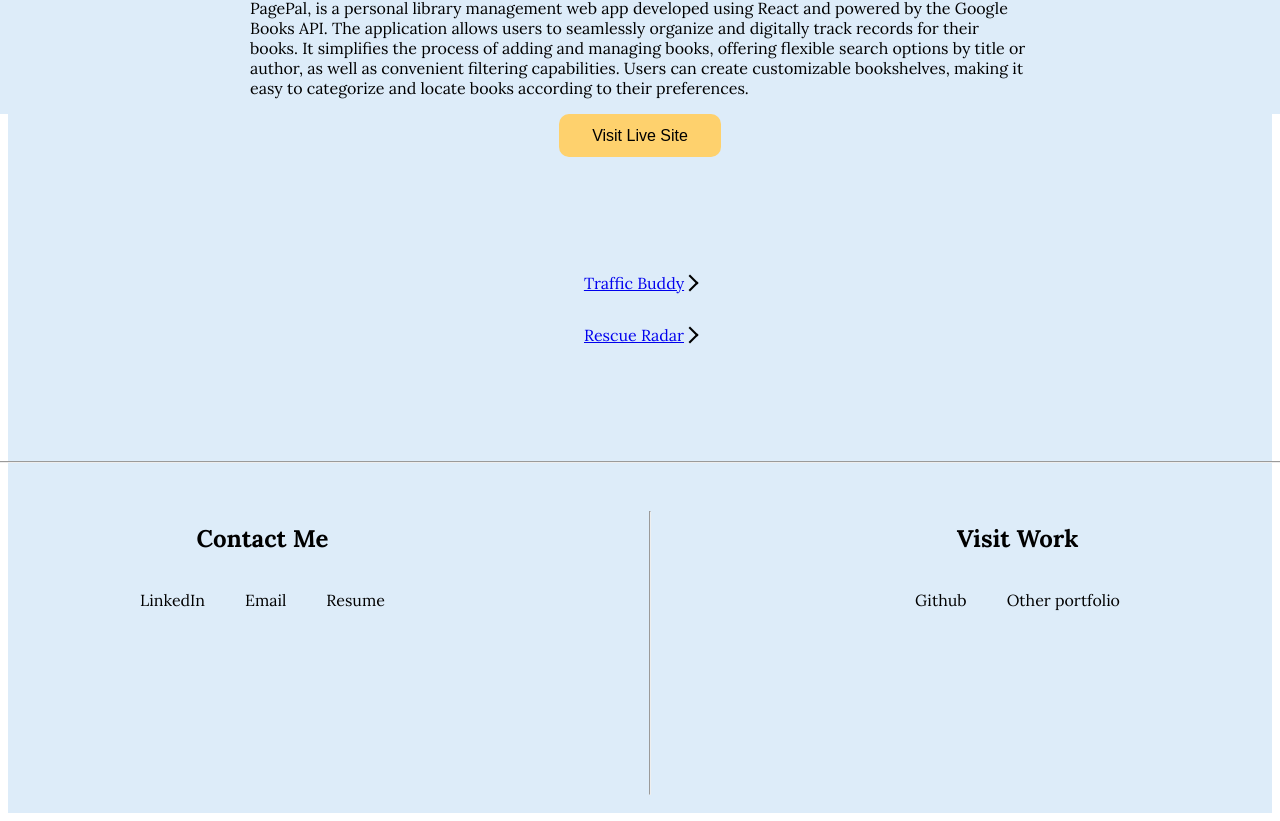
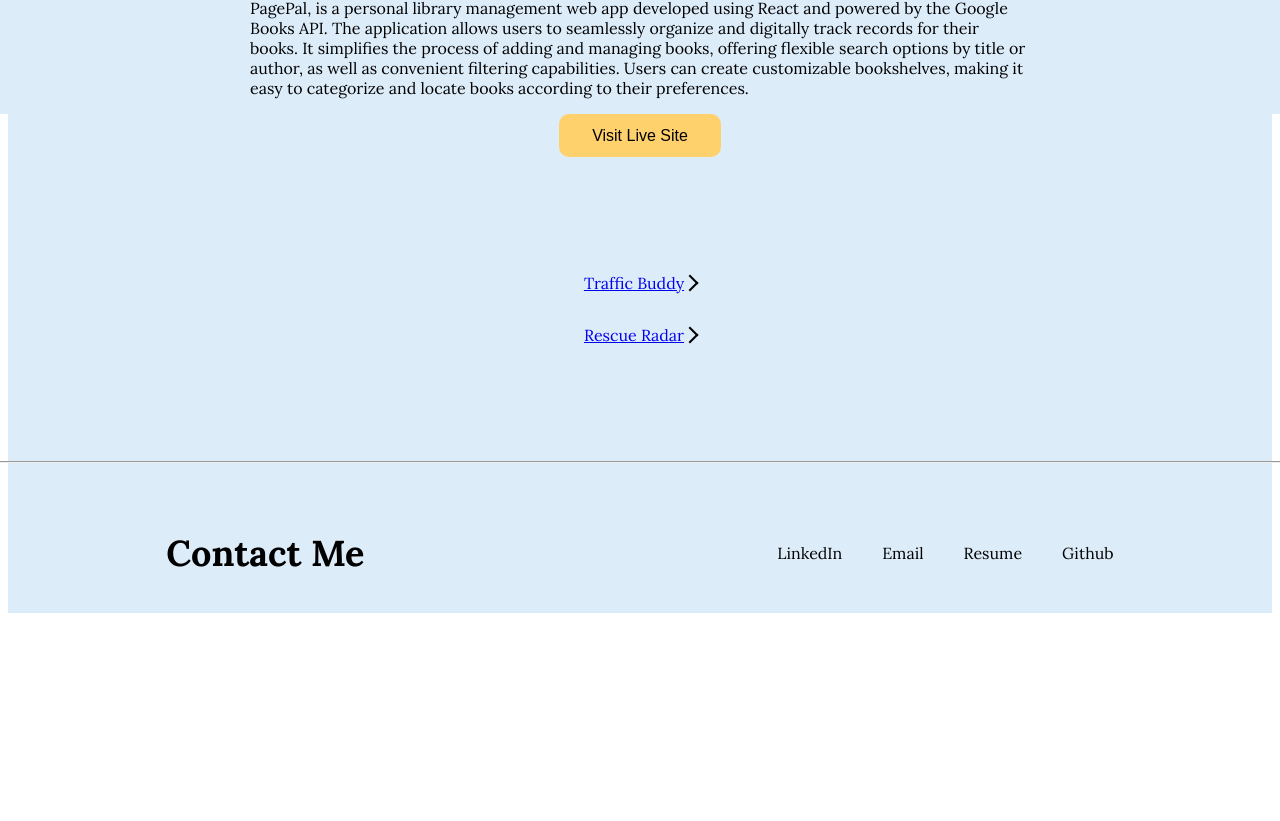
Before and after one commit to anikagrewal/Portfolio, a Next.js app: page /projects in a window 1280 px wide. Shown: the part 1565-2386 px from the top of the page. After the commit the page ends 2186 px from the top, so only its background shows below. Built offline with nearby package versions, Linux system fonts and the light colour scheme.

Commit message:
footer fixed

```diff
--- /dev/null
+++ b/components/Atoms/Email/index.js
@@ -0,0 +1,28 @@
+import { useState } from 'react';
+import styles from '@/styles/Home.module.css'
+
+const EmailLink = ({ email }) => {
+  const [copied, setCopied] = useState(false);
+
+  const handleAction = (event) => {
+    event.preventDefault();
+
+    // Open email client
+    window.location.href = `mailto:${email}`;
+
+    // Copy to clipboard
+    navigator.clipboard.writeText(email);
+    setCopied(true);
+
+    // Optionally, you can reset the copied state after a certain duration
+    setTimeout(() => setCopied(false), 3000);
+  };
+
+  return (
+    <a className={styles.linkTxt} style={{ textDecoration: 'none'}} href={`mailto:${email}`} onClick={handleAction}>
+      {copied ? 'Copied to Clipboard!' : 'Email'}
+    </a>
+  );
+};
+
+export default EmailLink;
--- /dev/null
+++ b/components/Atoms/PDF/index.js
@@ -0,0 +1,17 @@
+import React from 'react';
+import styles from '@/styles/Home.module.css'
+
+const PdfLink = ({ pdfUrl }) => {
+  const handleOpenPdf = (event) => {
+    event.preventDefault();
+    window.open(pdfUrl, '_blank');
+  };
+
+  return (
+    <a className={styles.linkTxt} style={{ textDecoration: 'none'}} href={pdfUrl} onClick={handleOpenPdf} target="_blank" rel="noopener noreferrer">
+      Resume
+    </a>
+  );
+};
+
+export default PdfLink;
--- a/components/Molecules/Footer/index.js
+++ b/components/Molecules/Footer/index.js
@@ -1,29 +1,29 @@
 import Image from 'next/image'
 import Link from 'next/link'
 import styles from '@/styles/Home.module.css'
-
+import EmailLink from '@/components/Atoms/Email'
+import PdfLink from '@/components/Atoms/PDF'
 
 export default function Footer() {
+ const userEmail = 'agrewal117@my.bcit.ca';
+ const pdfUrl = '/resume.pdf';
+
 return (
     <div id="contact">
     <hr className={styles.line}></hr>
     <div className={styles.footer}>
-        <div className={styles.contact}>
-            <h2>Contact Me</h2>
+
+            <h2 className={styles.footerheader}>Contact Me</h2>
             <div className={styles.footerLinks}>
             <a href="https://www.linkedin.com/in/anika-grewal-516712262" style={{ textDecoration: 'none'}} className={styles.linkTxt}>LinkedIn</a>
-            <p>Email</p>
-            <p>Resume</p>
+            <EmailLink email={userEmail} />
+           <PdfLink pdfUrl={pdfUrl}/>
+            <a href="https://github.com/anikagrewal" style={{ textDecoration: 'none'}} className={styles.linkTxt}>Github</a>
+
             </div>
-        </div>
-        <hr></hr>
-        <div className={styles.work}>
-            <h2>Visit Work</h2>
-            <div className={styles.footerLinks}>
-            <a href="https://github.com/anikagrewal" style={{ textDecoration: 'none'}} className={styles.linkTxt}>Github</a>
-            <p>Other portfolio</p>
-            </div>
-        </div>
+
+
+
     </div>
     </div>
 )
--- a/package.json
+++ b/package.json
@@ -13,5 +13,8 @@
     "react": "^18",
     "react-dom": "^18",
     "swiper": "^11.0.6"
+  },
+  "devDependencies": {
+    "tailwindcss": "^3.4.1"
   }
 }
--- a/styles/Home.module.css
+++ b/styles/Home.module.css
@@ -285,8 +285,18 @@ margin-top: 20px;
  flex-direction: row;
  margin-bottom: 10px;
  color: black;
- height: 300px;
+ height: 100px;
+ justify-content: center;
+ justify-content: space-around;
+ align-items: center;
+
 }
+
+.footerheader {
+  font-size: 36px;
+
+}
+
 
 .contact {
 display: flex;
@@ -392,6 +402,18 @@ margin-left: 180px;
   }
 }
 
+@media (max-width: 480px) {
+  .main {
+    display: flex;
+    flex-direction: column;
+    align-items: center;
+    min-height: 100vh;
+    background-color: #DDECF9;
+    font-family: 'lora', 'sans-serif';
+    color:  black;
+    width: 100%;
+  }
+}
 
 /*Case Study Page */
 
```
Also changed, not shown: tailwind.config.js (added, +8 -0 lines), 2 other files (tests, documents, lock files or other folders).
